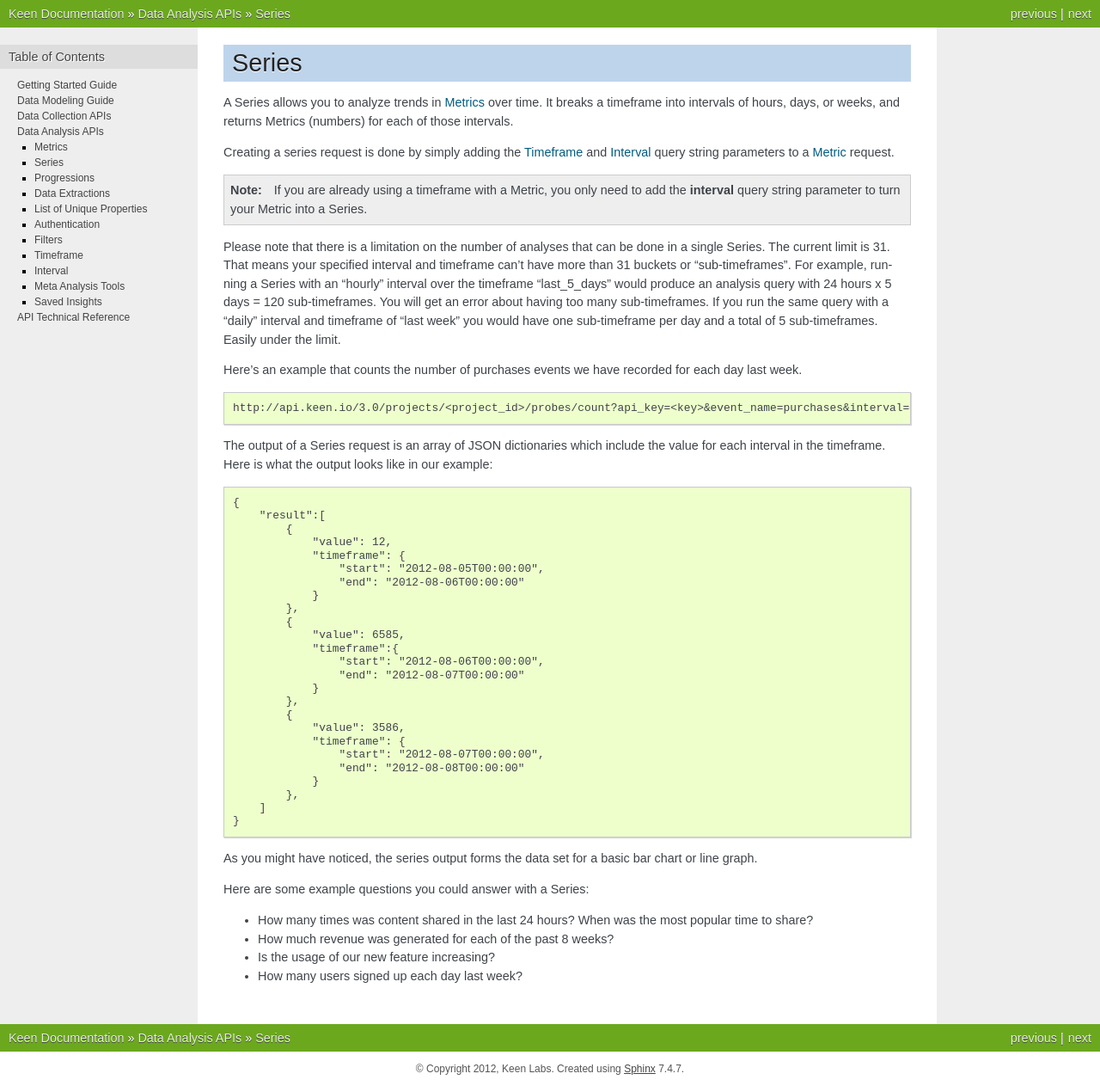
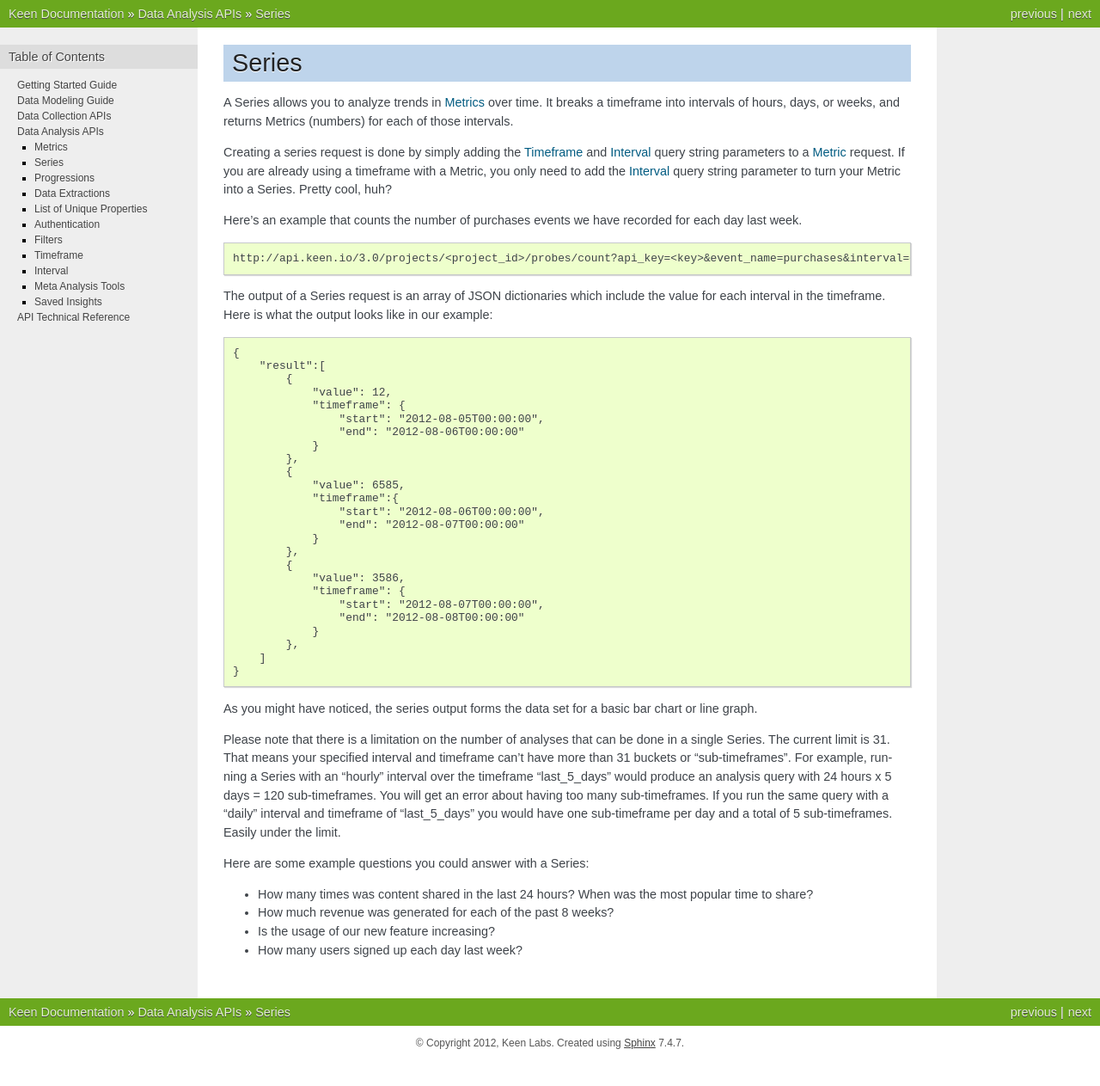
Before and after one commit to keenlabs/Keen-Docs, a Sphinx documentation site: the page built from source/data_analysis/series.rst, in a window 1280 px wide. Shown: the whole page at 86% size. Built offline with Sphinx 7.4.7, drawn with Linux system fonts in a browser that asks for light colours; after the commit the page ends 1233 px from its top, so only the background shows below that; some of the changed lines change nothing that is shown.

Commit message:
add warning about subtimeframe limit to Series

```diff
--- a/source/data_analysis/series.rst
+++ b/source/data_analysis/series.rst
@@ -4,11 +4,8 @@
 
 A Series allows you to analyze trends in :doc:`Metrics<metrics>` over time. It breaks a timeframe into intervals of hours, days, or weeks, and returns Metrics (numbers) for each of those intervals.
 
-Creating a series request is done by simply adding the :doc:`timeframe` and :doc:`interval` query string parameters to a :doc:`Metric<metrics>` request.
+Creating a series request is done by simply adding the :doc:`timeframe` and :doc:`interval` query string parameters to a :doc:`Metric<metrics>` request. If you are already using a timeframe with a Metric, you only need to add the :doc:`interval` query string parameter to turn your Metric into a Series. Pretty cool, huh?
 
-.. note:: If you are already using a timeframe with a Metric, you only need to add the **interval** query string parameter to turn your Metric into a Series.
-
-Please note that there is a limitation on the number of analyses that can be done in a single Series. The current limit is 31. That means your specified interval and timeframe can't have more than 31 buckets or "sub-timeframes". For example, running a Series with an "hourly" interval over the timeframe "last_5_days" would produce an analysis query with 24 hours x 5 days = 120 sub-timeframes. You will get an error about having too many sub-timeframes. If you run the same query with a "daily" interval and timeframe of "last week" you would have one sub-timeframe per day and a total of 5 sub-timeframes. Easily under the limit.
 
 Here’s an example that counts the number of purchases events we have recorded for each day last week.
 
@@ -48,6 +45,8 @@
 
 As you might have noticed, the series output forms the data set for a basic bar chart or line graph.
 
+Please note that there is a limitation on the number of analyses that can be done in a single Series. The current limit is 31. That means your specified interval and timeframe can't have more than 31 buckets or "sub-timeframes". For example, running a Series with an "hourly" interval over the timeframe "last_5_days" would produce an analysis query with 24 hours x 5 days = 120 sub-timeframes. You will get an error about having too many sub-timeframes. If you run the same query with a "daily" interval and timeframe of "last_5_days" you would have one sub-timeframe per day and a total of 5 sub-timeframes. Easily under the limit.
+
 Here are some example questions you could answer with a Series:
 
 * How many times was content shared in the last 24 hours? When was the most popular time to share?
```
